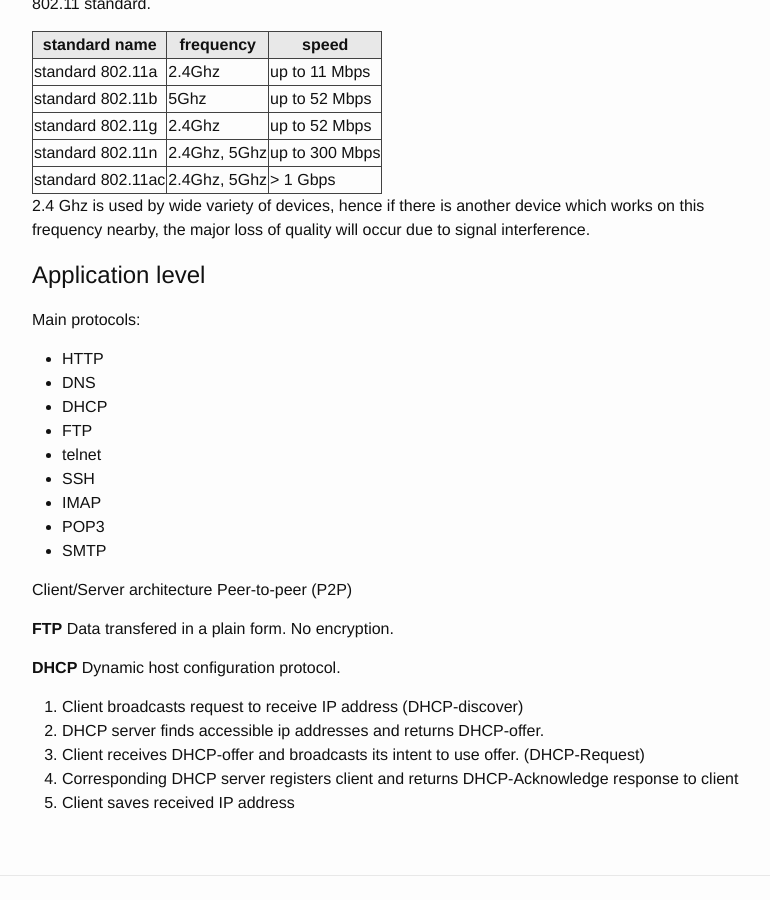
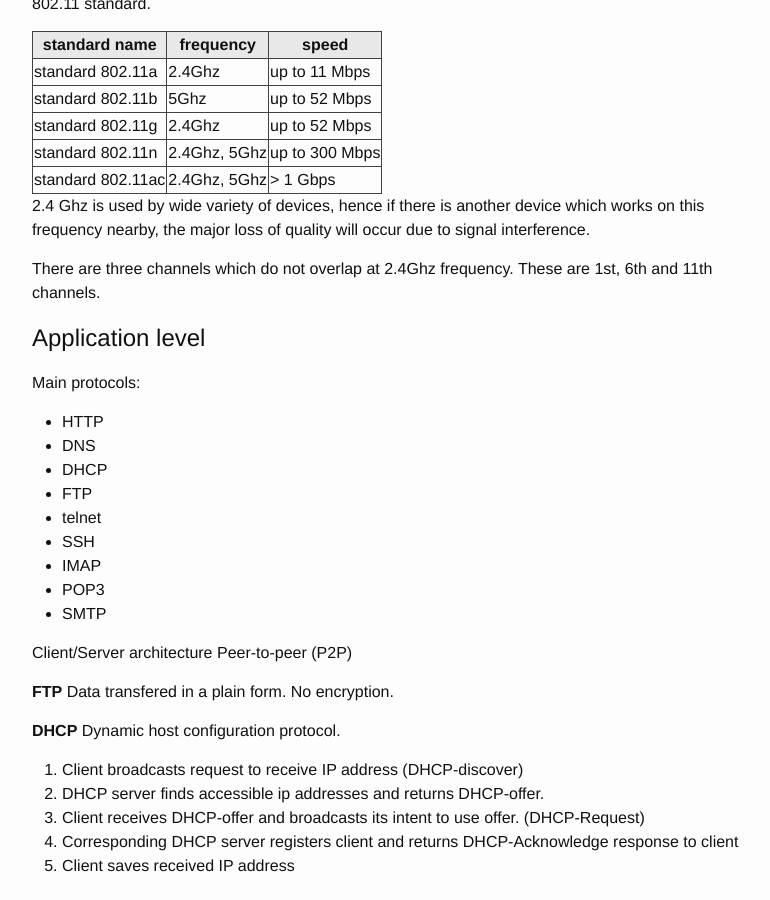
Before and after one commit to KPI-FICT-IP32/Blog, a Jekyll site: the page built from _posts/kpi/s06_networks/2016-03-17-networks-lecture-04.markdown, in a window 1280 px wide and 900 px high, scrolled down 817 px. Shown: the whole window, without its empty margins (238-1008 px from the left). Built offline with Jekyll 4.4.1, drawn with Linux system fonts in a browser that asks for light colours.

Commit message:
Networks lecture 4. Added info about channels
I've added information about channels at 2.4Ghz which do not overlap.

```diff
--- a/_posts/kpi/s06_networks/2016-03-17-networks-lecture-04.markdown
+++ b/_posts/kpi/s06_networks/2016-03-17-networks-lecture-04.markdown
@@ -40,6 +40,8 @@ Connection speed can be increased using **link aggregation**: two cables on the
 
 2.4 Ghz is used by wide variety of devices, hence if there is another device which works on this frequency nearby, the major loss of quality will occur due to signal interference.
 
+There are three channels which do not overlap at 2.4Ghz frequency. These are 1st, 6th and 11th channels.
+
 # Application level
 Main protocols:
 
```
